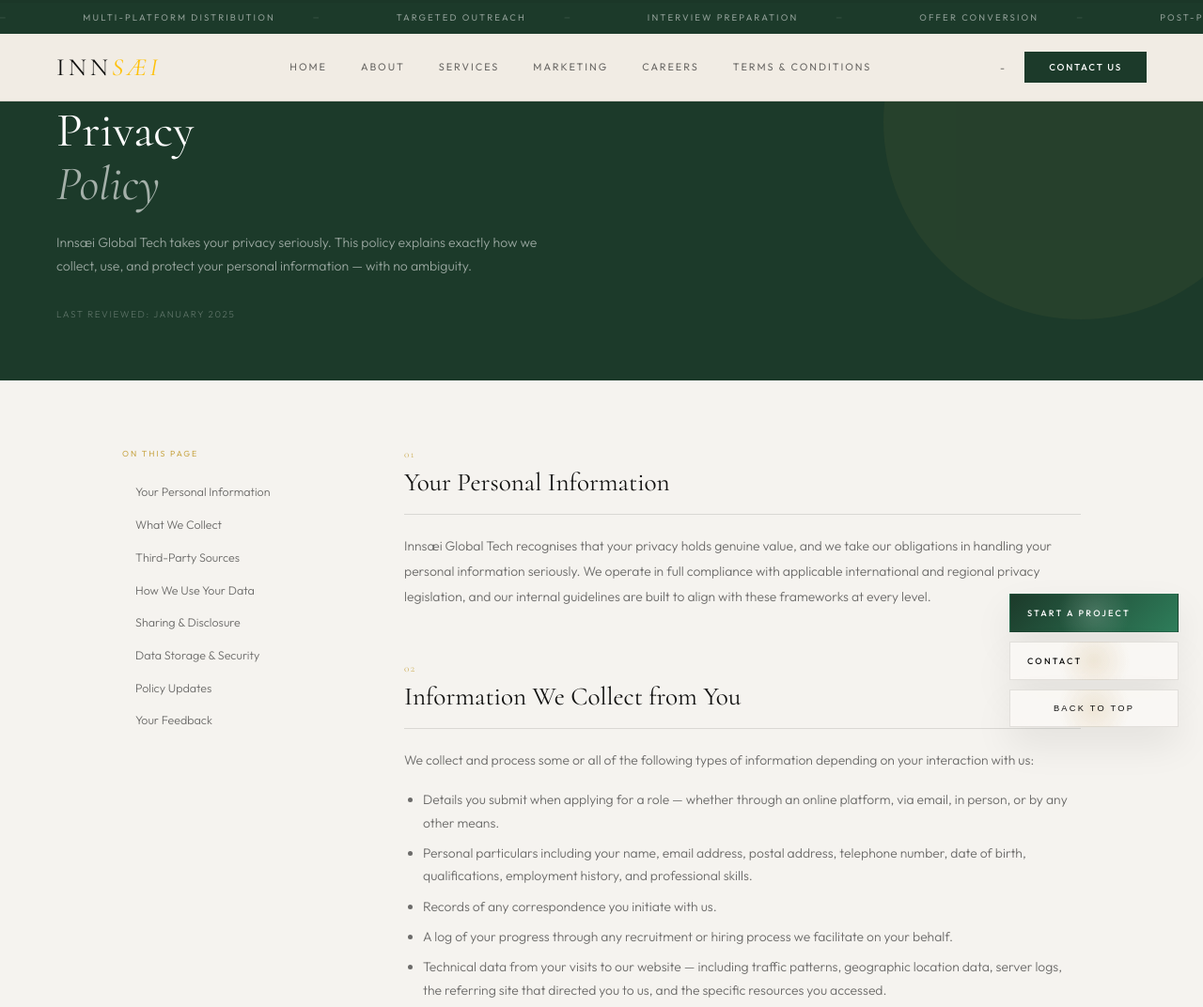
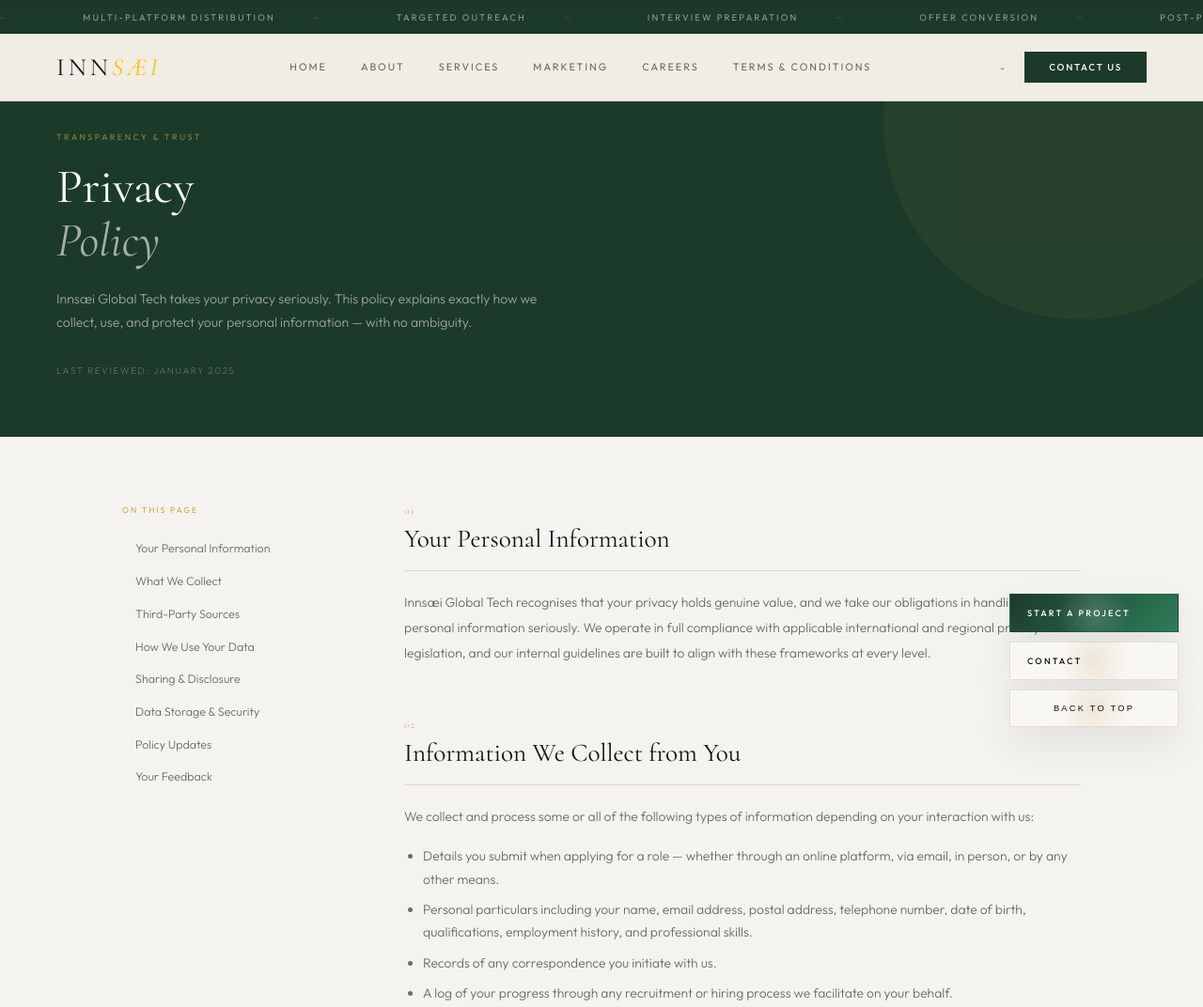
Before and after one commit to vrushilmakwana-creator/insaei-website, a plain HTML site: page privacy-policy.html in a window 1280 px wide. Shown: the top 1072 px of the page at 94% size. Drawn offline with Linux system fonts and the light colour scheme.

Commit message:
Enhance spacing in privacy policy hero section
Added line breaks for improved spacing in the hero section.

```diff
--- a/privacy-policy.html
+++ b/privacy-policy.html
@@ -179,7 +179,7 @@ footer { background: var(--ink); color: rgba(255,255,255,.55); padding: 56px 60p
 <script src="components.js"></script>
 
 <!-- HERO -->
-<section class="pg-hero">
+<section class="pg-hero"><br><br><br>
   <div class="pg-hero-label">Transparency &amp; Trust</div>
   <h1 class="pg-hero-title">Privacy<br><em>Policy</em></h1>
   <p class="pg-hero-sub">Innsæi Global Tech takes your privacy seriously. This policy explains exactly how we collect, use, and protect your personal information — with no ambiguity.</p>
```
